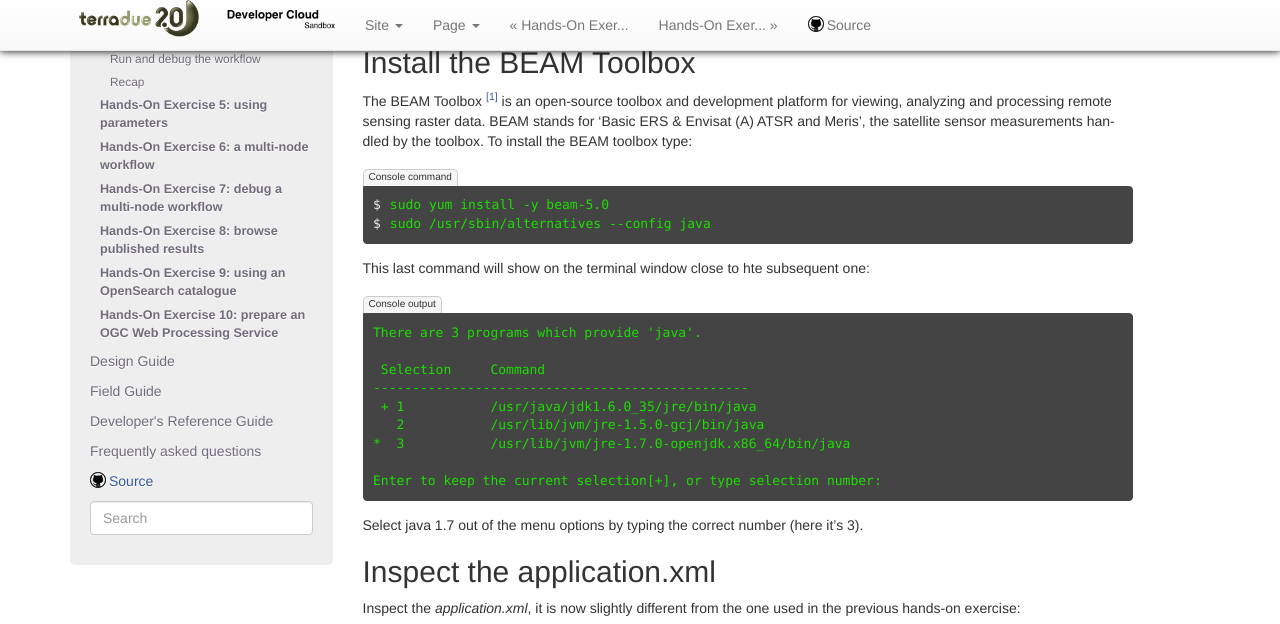
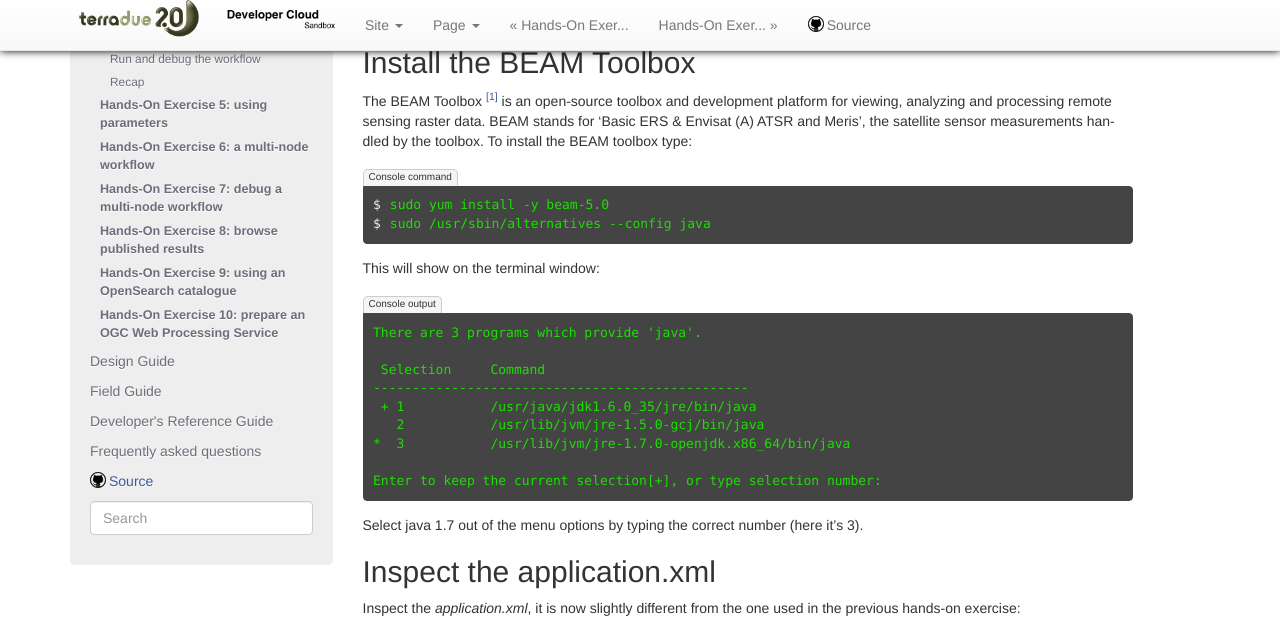
Before and after one commit to Terradue/doc-developer-sandbox, a Sphinx documentation site: the page built from source/developer/toolbox.rst, in a window 1280 px wide and 900 px high, scrolled down 391 px, cut to the strip 0-624 px from the top of the window. Built offline with Sphinx 7.4.7, drawn with Linux system fonts in a browser that asks for light colours; pages that are not in the unit, such as notebooks, are missing from menus.

Commit message:
Update toolbox.rst

```diff
--- a/source/developer/toolbox.rst
+++ b/source/developer/toolbox.rst
@@ -33,7 +33,7 @@
   sudo yum install -y beam-5.0
   sudo /usr/sbin/alternatives --config java
 
-This last command will show on the terminal window close to hte subsequent one:
+This will show on the terminal window:
 
 .. code-block:: console-output
 
```
